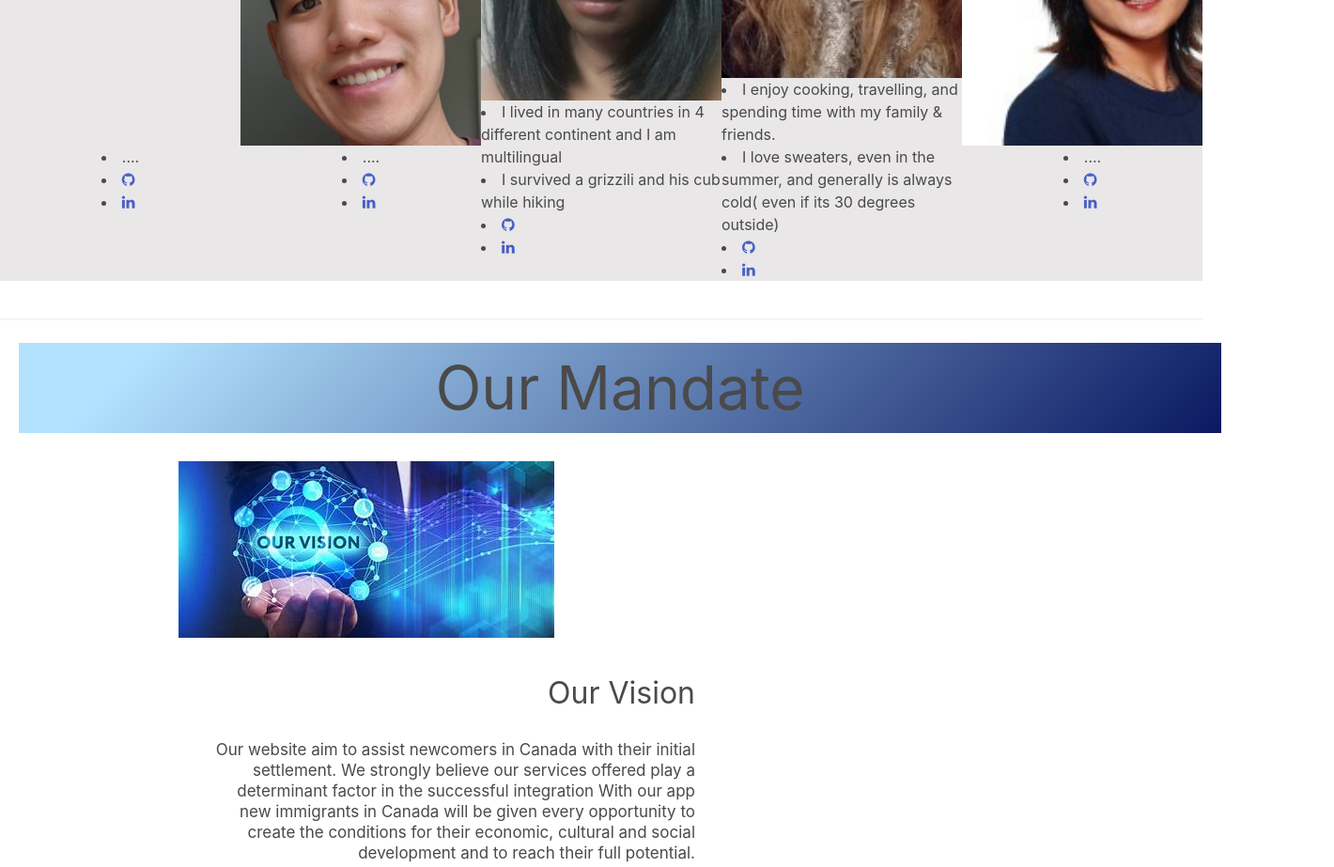
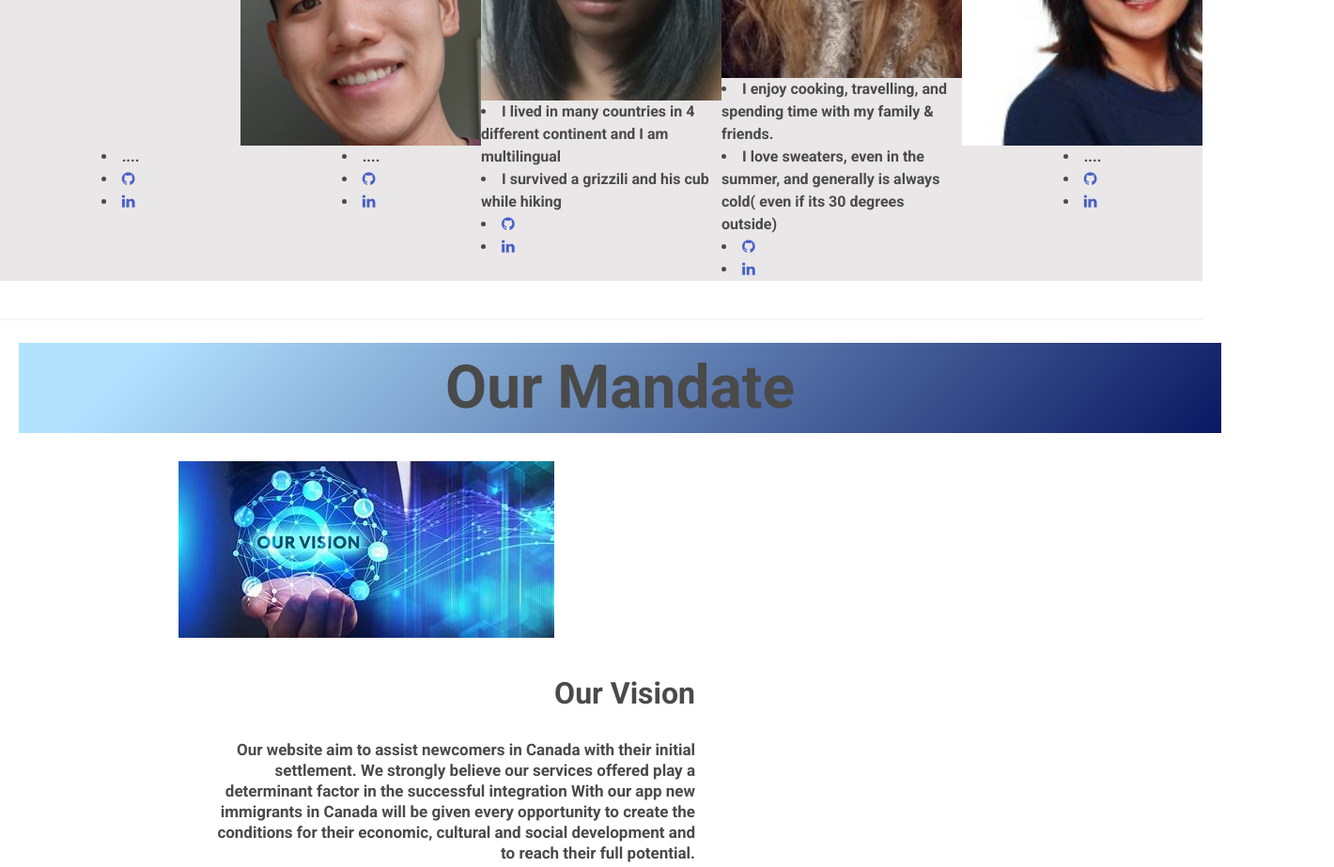
Before and after one commit to UofTL/project-Team1, a plain HTML site: page index.html in a window 1280 px wide. Shown: the part 498-1421 px from the top of the page at 94% size, 1420 px wide, since content can reach past the window. Drawn offline with nearby package versions, Linux system fonts and the light colour scheme.

Commit message:
font and nav bar for index file modified

```diff
--- a/assets/css/search-page.css
+++ b/assets/css/search-page.css
@@ -1,4 +1,4 @@
-@import url("https://fonts.googleapis.com/css2?family=Roboto&display=swap");
+@import url('https://fonts.googleapis.com/css2?family=Roboto:wght@700&display=swap');
 :root {
     --primary-color: linear-gradient(135deg, #b3e2ff 10%, #0a1861 100%);
     --secondary-color: #0a1861;
@@ -11,6 +11,7 @@
 * {
     box-sizing: border-box;
     color: white;
+    font-family: 'Roboto', sans-serif;
 }
 
 body {
--- a/assets/css/styles-new.css
+++ b/assets/css/styles-new.css
@@ -1,10 +1,11 @@
     /*font style*/
 
-    @import url("https://fonts.googleapis.com/css2?family=Roboto&display=swap");
+    @import url('https://fonts.googleapis.com/css2?family=Roboto:wght@700&display=swap');
     * {
         margin: 0;
         padding: 0;
         box-sizing: border-box;
+        font-family: 'Roboto', sans-serif;
     }
     /* video remove because it exceed max size on github
     #myVideo {
--- a/index.html
+++ b/index.html
@@ -44,7 +44,7 @@
      </header>-->
     <!--Hero-->
     <!-- this section should be removed-->
-    <section class="tagline-section">
+    <section class="tagline-section" id="our-team">
         <div class="tagline ">
             <h1 class="h1 content">Our Team</h1>
             <section class="tagline-section">
@@ -159,7 +159,7 @@
                 </div>
             </section>
             <hr>
-            <section class="tagline-section">
+            <section class="tagline-section" id="our-mandate">
                 <div class="tagline ">
                     <h1 class="h1 content">Our Mandate</h1>
                     <section class="tagline-section">
@@ -191,7 +191,7 @@
                             </article>
 
                             <!--Contact Us-->
-                            <section class="section" id="contact">
+                            <section class="section" id="contact-us">
                                 <section class="tagline-section">
                                     <div class="tagline ">
                                         <h1 class="h1 content">Contact Us</h1>
```
